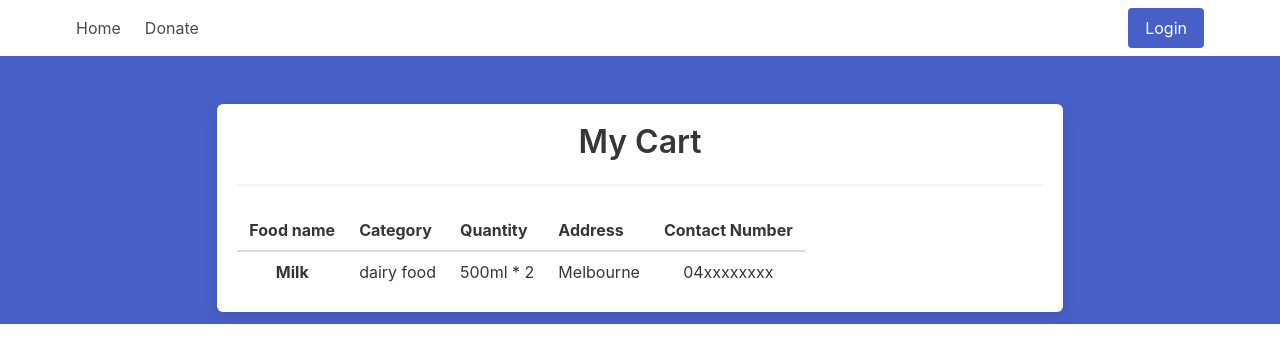
After one commit to emansih/EpicPython, a Flask app: page /cart in a window 1280 px wide. The commit adds this page. Shown: the top 363 px of the page. Run offline with Flask 2, Linux system fonts and the light colour scheme.

Commit message:
add cart page

```diff
--- a/app.py
+++ b/app.py
@@ -34,3 +34,7 @@ def login():
 @app.route('/donate')
 def donate():
     return render_template('donate.html')
+
+@app.route('/cart')
+def cart():
+    return render_template('cart.html')
--- /dev/null
+++ b/templates/cart.html
@@ -0,0 +1,69 @@
+<!DOCTYPE html>
+<html>
+<head>
+    <meta charset="utf-8">
+    <meta name="viewport" content="width=device-width, initial-scale=1">
+    <title>My cart</title>
+    <link rel="stylesheet" href="https://cdn.jsdelivr.net/npm/bulma@0.9.2/css/bulma.min.css">
+</head>
+<body>
+<nav class="navbar" role="navigation" aria-label="main navigation">
+    <div class="container">
+        <div class="navbar-start">
+            <a href="/" class="navbar-item">
+                Home
+            </a>
+            <a href="/donate" class="navbar-item">
+                Donate
+            </a>
+        </div>
+
+        <div class="navbar-end">
+            <div class="navbar-item">
+                <div class="buttons">
+                    <a href="/login" class="button is-link">Login</a>
+                </div>
+            </div>
+        </div>
+    </div>
+</nav>
+
+<div class="columns is-centered has-background-link">
+    <div class="column is-8 has-text-centered">
+        <br>
+        <br>
+        <div class="tile is-ancestor">
+            <div class="tile is-parent">
+                <article class="tile is-child box">
+                    <p class="title">My Cart</p><hr>
+
+                    <table class="table">
+                        <thead>
+                        <tr>
+                            <th>Food name</th>
+                            <th>Category</th>
+                            <th>Quantity</th>
+                            <th>Address</th>
+                            <th>Contact Number</th>
+                        </tr>
+                        </thead>
+                        <tbody>
+                        <tr>
+                            <td><strong>Milk</strong>
+                            </td>
+                            <td>dairy food</td>
+                            <td>500ml * 2</td>
+                            <td>Melbourne</td>
+                            <td>04xxxxxxxx</td>
+                        </tr>
+                        </tbody>
+                    </table>
+
+                </article>
+            </div>
+        </div>
+    </div>
+
+</div>
+</body>
+</html>
```
Also changed, not shown: templates/donate.html (+8 -11 lines), 2 other files.
